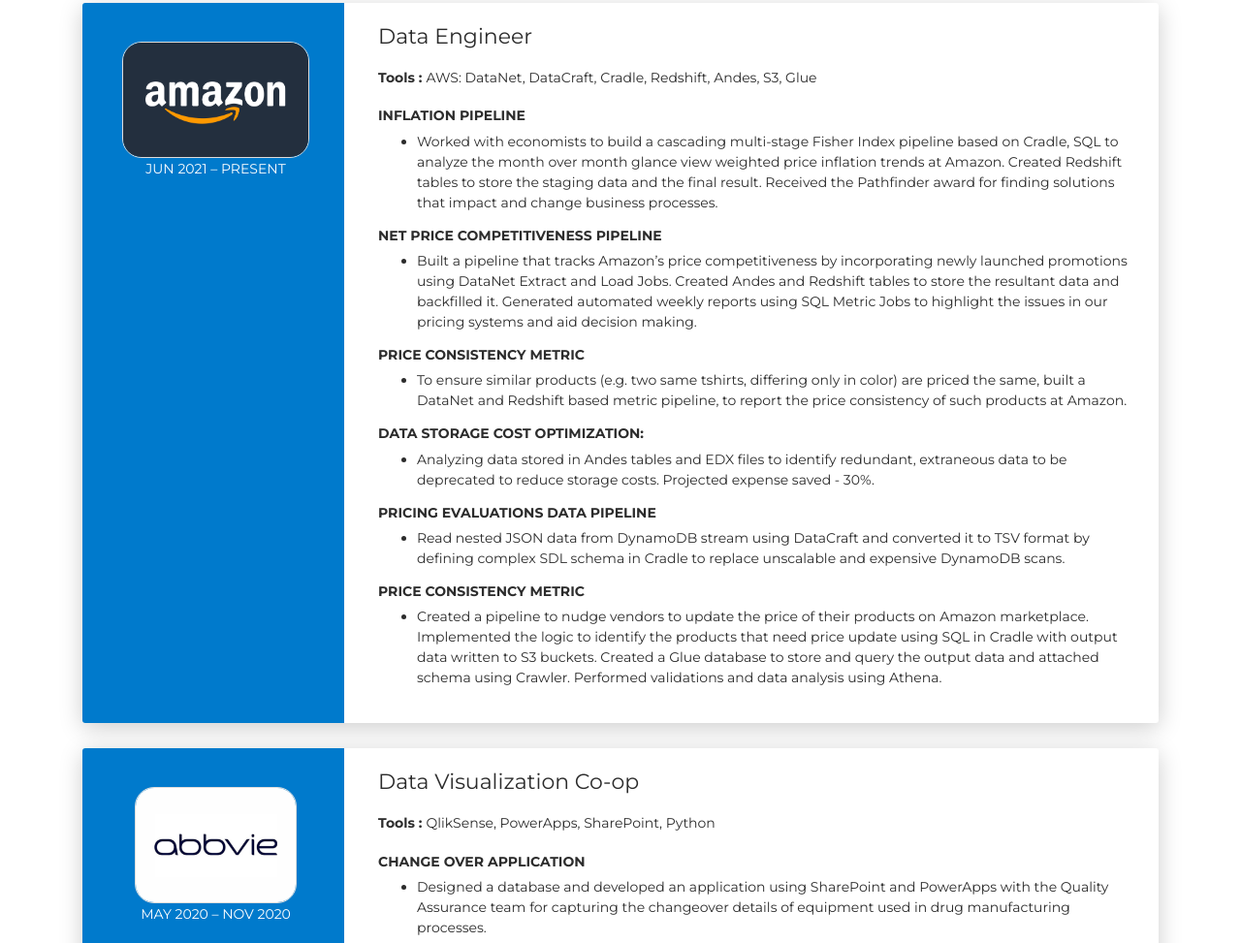
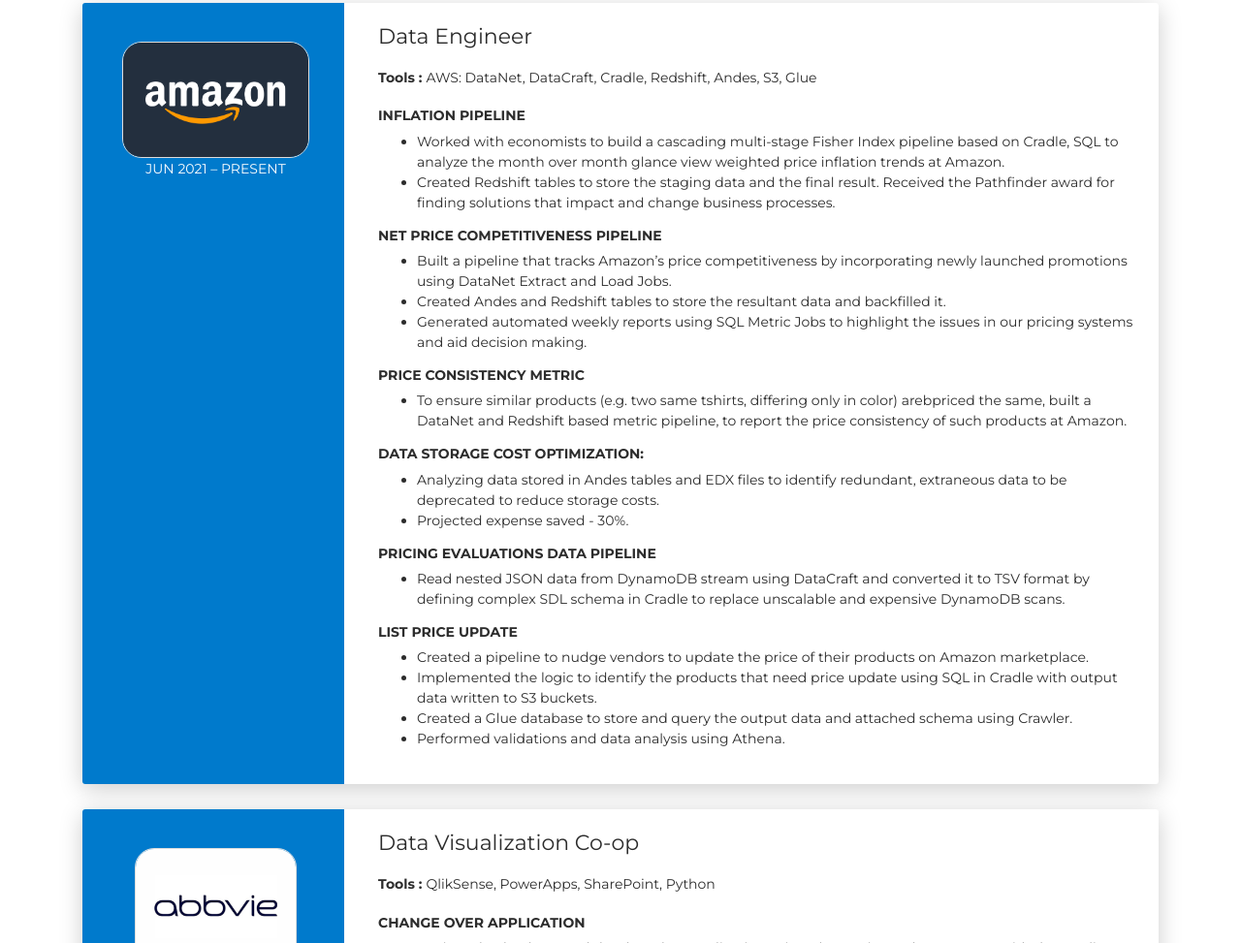
Before and after one commit to naisargidave/naisargidave.github.io, a plain HTML site: page index.html in a window 1280 px wide. Shown: the part 1137-2110 px from the top of the page at 97% size. Drawn offline with Linux system fonts and the light colour scheme.

Commit message:
Updated info

```diff
--- a/index.html
+++ b/index.html
@@ -73,11 +73,11 @@
         <div class="col-lg-6 col-md-12">
           <div class="card-body">
             <div class="h4 mt-0 title">About</div>
-            <p>Hello! I am Naisargi Dave. I am a graduate student passionate about using Data Science techniques and Machine Learning algorithms
+            <p>Hello! I am Naisargi Dave. I am a Data Engineer at Amazon, MS in Data Science, passionate about using Data Science techniques and algorithms
               to explore, analyze and extract insights from data and then visualizing them with informative, interactive
               and creative dashboards to help decision making.
             </p>
-            <p>I have 2&#189; years of experience working with data science, machine learning and data visualization teams in
+            <p>I have 3+ years of experience working with data engineering, data science, machine learning and data visualization teams in
               multinational corporations.
             </p>
           </div>
@@ -268,47 +268,51 @@
             <br>
             <div class="h6">Inflation Pipeline</div>
             <ul>
-              <li>Worked with economists to build a cascading multi-stage Fisher Index pipeline based
-                on Cradle, SQL to analyze the month over month glance view weighted price inflation trends at Amazon.
-                Created Redshift tables to store the staging data and the final result. Received the Pathfinder award for
-                finding solutions that impact and change business processes.
+              <li>Worked with economists to build a cascading multi-stage Fisher Index pipeline based on Cradle, SQL to analyze the month over month glance view weighted price inflation trends at Amazon.
+              </li>
+              <li>
+                Created Redshift tables to store the staging data and the final result. Received the Pathfinder award for finding solutions that impact and change business processes.
               </li>
             </ul>
             <div class="h6">Net Price Competitiveness Pipeline</div>
             <ul>
-              <li>Built a pipeline that tracks Amazon’s price competitiveness by
-                incorporating newly launched promotions using DataNet Extract and Load Jobs. Created Andes and
-                Redshift tables to store the resultant data and backfilled it. Generated automated weekly reports using
-                SQL Metric Jobs to highlight the issues in our pricing systems and aid decision making.
+              <li>Built a pipeline that tracks Amazon’s price competitiveness by incorporating newly launched promotions using DataNet Extract and Load Jobs.
+              </li>
+              <li>
+                Created Andes and Redshift tables to store the resultant data and backfilled it.
+              </li>
+              <li>
+                Generated automated weekly reports using SQL Metric Jobs to highlight the issues in our pricing systems and aid decision making.
               </li>
             </ul>
             <div class="h6">Price Consistency Metric</div>
             <ul>
-              <li>To ensure similar products (e.g. two same tshirts, differing only in color) are
-                priced the same, built a DataNet and Redshift based metric pipeline, to report the price consistency of
-                such products at Amazon.
+              <li>To ensure similar products (e.g. two same tshirts, differing only in color) arebpriced the same, built a DataNet and Redshift based metric pipeline, to report the price consistency of such products at Amazon.
               </li>
             </ul>
             <div class="h6">Data Storage Cost Optimization:</div>
             <ul>
               <li>
-                Analyzing data stored in Andes tables and EDX files to identify
-                redundant, extraneous data to be deprecated to reduce storage costs. Projected expense saved - 30%.
+                Analyzing data stored in Andes tables and EDX files to identify redundant, extraneous data to be deprecated to reduce storage costs.
+              </li>
+              <li>
+                Projected expense saved - 30%.
               </li>
             </ul>
             <div class="h6">Pricing Evaluations Data Pipeline</div>
             <ul>
-              <li>Read nested JSON data from DynamoDB stream using DataCraft and
-                converted it to TSV format by defining complex SDL schema in Cradle to replace unscalable and
-                expensive DynamoDB scans.
+              <li>Read nested JSON data from DynamoDB stream using DataCraft and converted it to TSV format by defining complex SDL schema in Cradle to replace unscalable and expensive DynamoDB scans.
               </li>
             </ul>
-            <div class="h6">Price Consistency Metric</div>
+            <div class="h6">List Price Update</div>
             <ul>
-              <li>Created a pipeline to nudge vendors to update the price of their products on Amazon
-                marketplace. Implemented the logic to identify the products that need price update using SQL in Cradle
-                with output data written to S3 buckets. Created a Glue database to store and query the output data and
-                attached schema using Crawler. Performed validations and data analysis using Athena.
+              <li>Created a pipeline to nudge vendors to update the price of their products on Amazon marketplace.
+              </li>
+              <li>Implemented the logic to identify the products that need price update using SQL in Cradle with output data written to S3 buckets.
+              </li>
+              <li>Created a Glue database to store and query the output data and attached schema using Crawler.
+              </li>
+              <li>Performed validations and data analysis using Athena.
               </li>
             </ul>
           </div>
```
